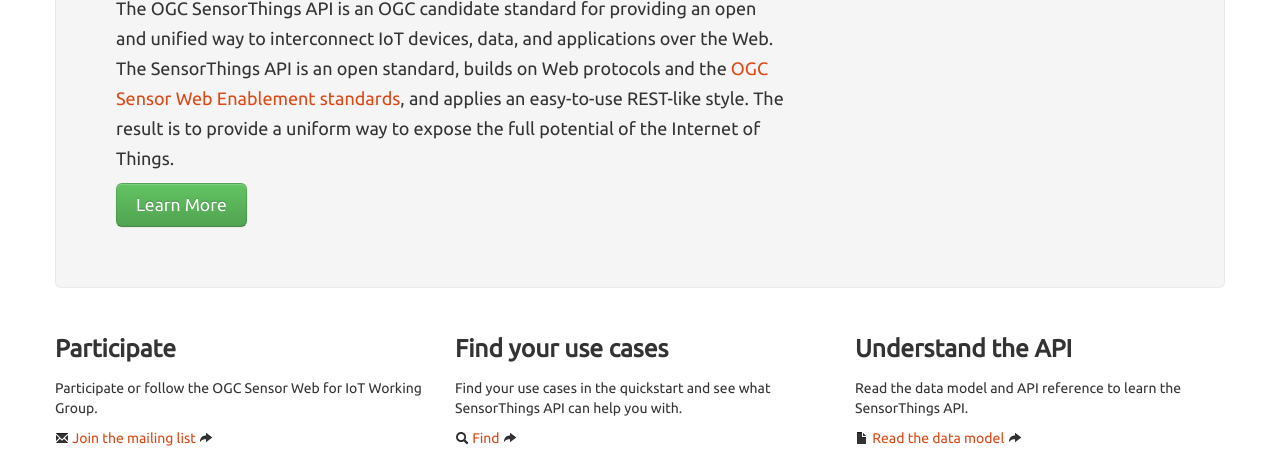
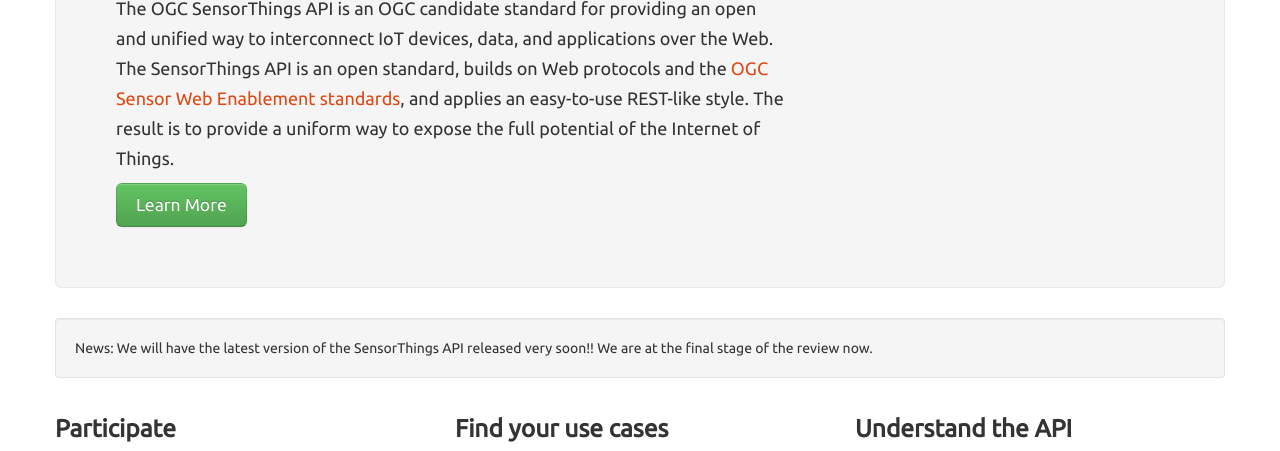
Before and after one commit to OGC-IoT/ogc-iot-api, a plain HTML site: page index.html in a window 1280 px wide. Shown: the part 330-781 px from the top of the page. Drawn offline with Linux system fonts and the light colour scheme.

Commit message:
Update index.html

```diff
--- a/index.html
+++ b/index.html
@@ -59,7 +59,7 @@
 				</div><!-- end of .span4 -->
 			</div>
 		</div><!-- end of .hero-unit -->
-
+		<div class="well">News: We will have the latest version of the SensorThings API released very soon!! We are at the final stage of the review now.</div>
 		<div class="row">
 			<div class="span4">
 				<h3>Participate</h3>
```
